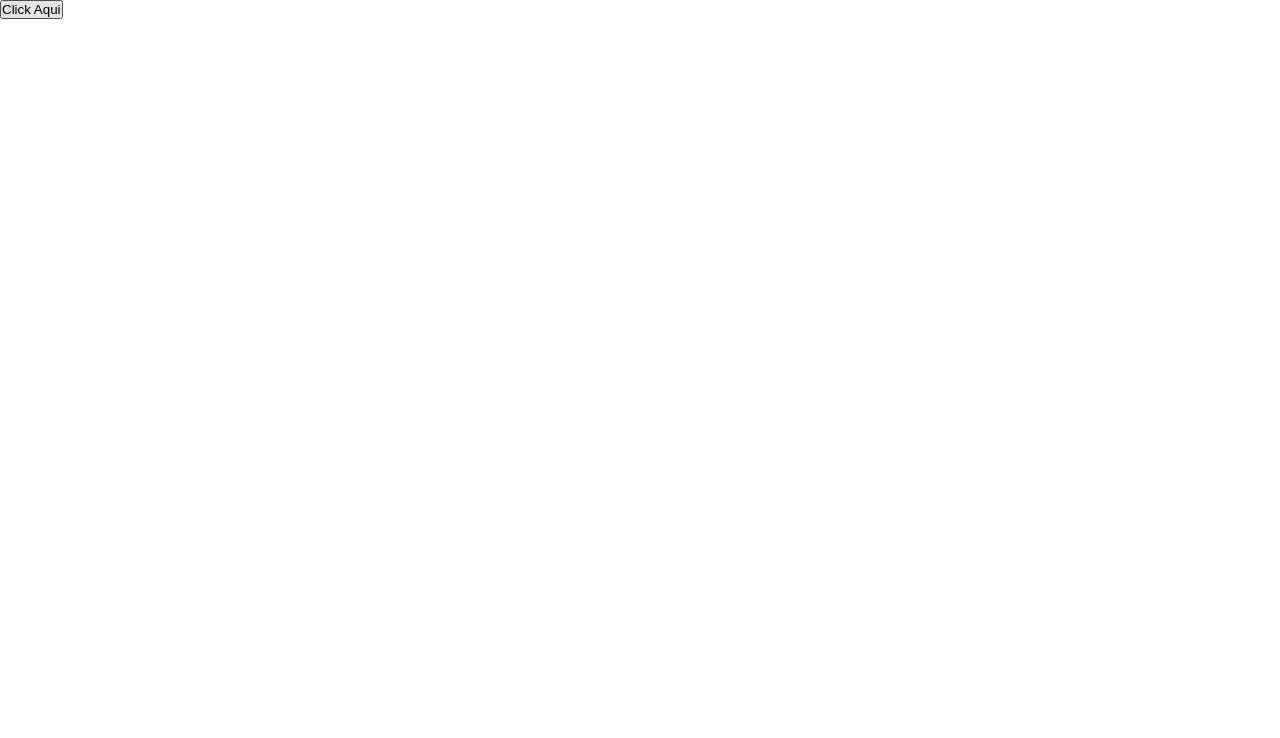
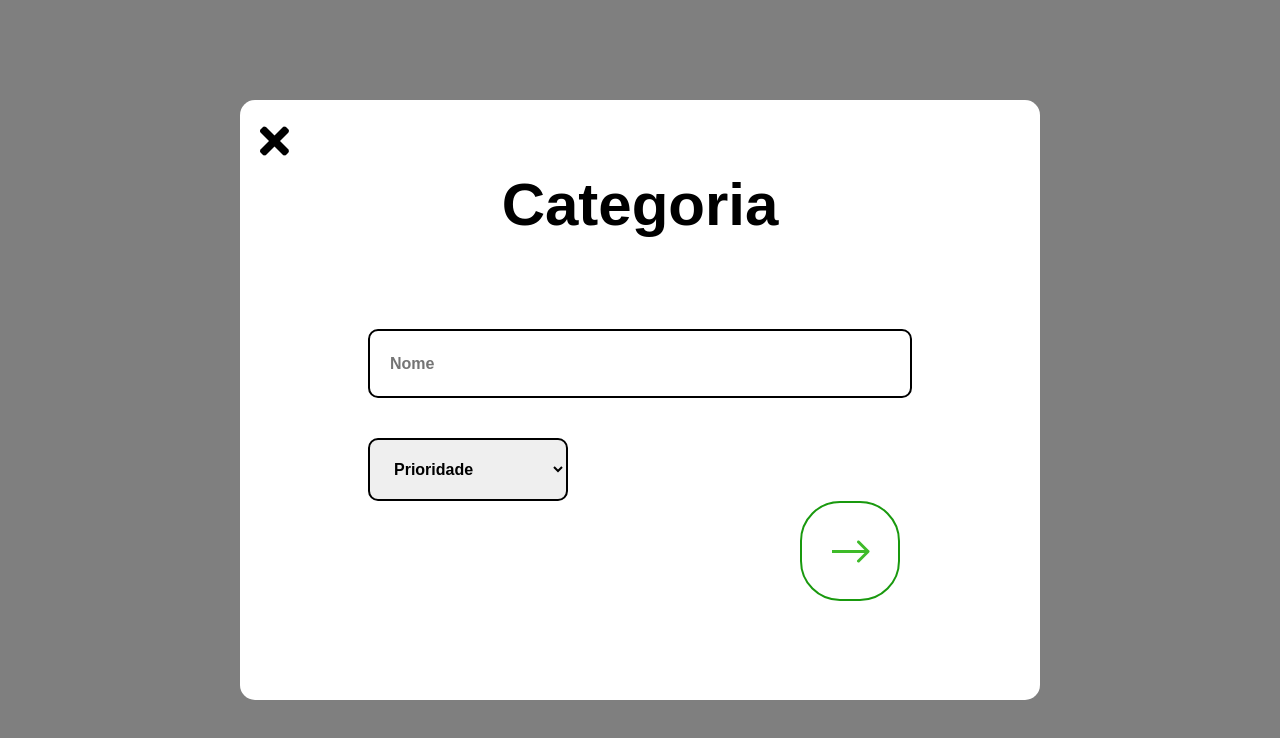
Before and after one commit to Matheus-BM/QrMenu, a React (Create React App) app in the folder client/: page /modaltemp3 in a window 1280 px wide. Shown: the top 738 px of the page. Built offline with nearby package versions, Linux system fonts and the light colour scheme.

Commit message:
fix modal css

```diff
--- a/client/src/App.js
+++ b/client/src/App.js
@@ -8,59 +8,24 @@ import PrivateRoute from "./utils/PrivateRoute";
 import QrCode from "./pages/QrCode/QrCode";
 import PersonalData from "./pages/PersonalData/PersonalData";
 import PedidosProvider from "./ListMenuItems";
-import Modal from "./components/Modal/Modal";
-import Modal2 from "./components/Modal2/Modal2.js";
-import Modal3 from "./components/Modal3/Modal3.js";
+import ModalEditCategora from "./components/ModalEditCategora/ModalEditCategora";
+import ModalRemoveCategoria from "./components/ModalRemoveCategoria/ModalRemoveCategora";
 import { CategoriaMenu, ModalPedido, Title } from "./components/index";
+import ModalAddCategoria from "./components/ModalAddCategoria/ModalAddCategoria.js";
 
 function App() {
   return (
     <Router>
       <Routes>
-        <Route exact path="/modaltemp" element={<Modal />} />
-        <Route exact path="/modaltemp2" element={<Modal2 />} />
-        <Route exact path="/modaltemp3" element={<Modal3 />} />
+        <Route exact path="/modaltemp" element={<ModalEditCategora />} />
+        <Route exact path="/modaltemp2" element={<ModalRemoveCategoria/>} />
+        <Route exact path="/modaltemp3" element={<ModalAddCategoria />} />
         <Route exact path="/" element={<WelcomePage />} />
-        <Route
-          exact
-          path="/auth"
-          element={
-            <PublicRoute>
-              {" "}
-              <AuthPage />{" "}
-            </PublicRoute>
-          }
-        />
-        <Route
-          exact
-          path="/Dashboard"
-          element={
-            <PrivateRoute>
-              {" "}
-              <MenuCreate />{" "}
-            </PrivateRoute>
-          }
-        />
-        <Route
-          path="/Dashboard/QrCode"
-          element={
-            <PrivateRoute>
-              {" "}
-              <QrCode />{" "}
-            </PrivateRoute>
-          }
-        />
-        <Route
-          path="/Dashboard/DadosPessoais"
-          element={
-            <PrivateRoute>
-              <PersonalData />
-            </PrivateRoute>
-          }
-        />
-        <Route
-          exact
-          path="/:nomeRestaurante"
+        <Route exact path="/auth"element={ <PublicRoute><AuthPage /> </PublicRoute>}/>
+        <Route exact path="/Dashboard" element={<PrivateRoute>  <MenuCreate /></PrivateRoute>} />
+        <Route path="/Dashboard/QrCode"element={<PrivateRoute><QrCode /></PrivateRoute>}/>
+        <Route path="/Dashboard/DadosPessoais"element={<PrivateRoute><PersonalData /></PrivateRoute>}/>
+        <Route exact path="/:nomeRestaurante"
           element={
             <div className="fundo">
               <PedidosProvider>
--- a/client/src/components/CreateMenu/CreateMenu.js
+++ b/client/src/components/CreateMenu/CreateMenu.js
@@ -1,20 +1,29 @@
-import React from "react";
+import React,{ useState} from "react";
 import "./CreateMenu.css";
+import ModalAddCategoria from "../ModalAddCategoria/ModalAddCategoria";
+import ModalEditCategora from "../ModalEditCategora/ModalEditCategora";
+import ModalRemoveCategora from "../ModalRemoveCategoria/ModalRemoveCategora";
 
 function CreateMenu() {
+
+  const [toggleModal, setToggleModal] = useState(false)
+  const [toggleEditCategoria, setToggleEditCategoria] = useState(false)
+  const [toggleDeleteCategoria, setToggleDeleteCategoria] = useState(false)
   return (
     <div id="main">
       <div id="logo"></div>
       <h1 id="main-titulo">Crie seu Menu</h1>
+
       <fieldset id="teste">
         <div id="ladoA">
-          <div id="create-category" className="emoji-main">
-            <h3 className="emoji-title">Adicione Categorias</h3>
+
+          <div id="create-category" className="emoji-main" onClick={()=>setToggleModal(true)} >
+            <h3 className="emoji-title" >Adicione Categorias</h3>
           </div>
-          <div id="edit-category" className="emoji-main">
+          <div id="edit-category" className="emoji-main" onClick={()=>setToggleEditCategoria(true)}>
             <h3 className="emoji-title">Editar Categorias</h3>
           </div>
-          <div id="remove-category" className="emoji-main">
+          <div id="remove-category" className="emoji-main" onClick={()=>setToggleDeleteCategoria(true)}>
             <h3 className="emoji-title">Remova Categorias</h3>
           </div>
         </div>
@@ -30,7 +39,10 @@ function CreateMenu() {
           </div>
         </div>
       </fieldset>
-    </div>
+      {toggleModal?<ModalAddCategoria onClose={()=>setToggleModal(false)} />:null}
+      {toggleEditCategoria?<ModalEditCategora onClose={()=>setToggleEditCategoria(false)}/>:null}
+      {toggleDeleteCategoria?<ModalRemoveCategora onClose={()=>setToggleDeleteCategoria(false)}/>:null}
+      </div>
   );
 }
 
--- a/client/src/components/Modal3/Modal3.css
+++ b/client/src/components/ModalAddCategoria/ModalAddCategoria.css
@@ -16,7 +16,7 @@
   animation-duration: 1s;
 }
 
-.modal {
+.ModalAddCategoria {
   height: 600px;
   width: 800px;
   background-color: white;
@@ -39,33 +39,42 @@
   }
 }
 
-input {
+#fundin input {
   width: 500px;
   border: 2px solid black;
   border-radius: 10px;
-  margin-left: 10%;
+  margin: auto;
+  padding: 20px;
+  font-weight: bold;
+  font-size: 16px;
 }
 
 select {
   width: 200px;
-  margin-top: 10%;
-  margin-left: 10%;
-  padding: 10px;
+  margin-top: 5%;
+  margin-left:16%;
   border: 2px solid black;
   border-radius: 10px;
+  padding: 20px;
+  font-weight: bold;
+  font-size: 16px;
 }
 
 #form-modal {
   margin-top: 10%;
+
 }
 
 #btn-form {
   width: 100px;
   height: 100px;
-  margin-left: 60%;
+  margin-left: 70%;
   background-color: transparent;
   border: 2px solid #19990e;
   border-radius: 40px 40px 40px 40px;
+  background-image: url(../../img/Arrow\ 6.png) ;
+  background-repeat: no-repeat;
+  background-position: center;
 }
 
 #btn-form:hover {
--- a/client/src/components/Modal3/Modal3.js
+++ b/client/src/components/ModalAddCategoria/ModalAddCategoria.js
@@ -1,7 +1,12 @@
-import React from "react";
-import "./Modal3.css";
+import React,{useEffect} from "react";
+import "./ModalAddCategoria.css";
 
-function Modal() {
+function Modal({onClose=()=>{}}) {
+
+  useEffect(() => {
+    ModalActive()
+  }, [])
+
   const ModalActive = () => {
     let modal = document.querySelector(".modal");
     modal.style.display = "block";
@@ -16,27 +21,25 @@ function Modal() {
 
     let fundin = document.querySelector("#fundin");
     fundin.style.backgroundColor = "transparent";
+    onClose();
   };
 
   return (
     <div>
       <div id="fundin">
-        <button id="btnzin" onClick={ModalActive}>
-          Click Aqui
-        </button>
         <div className="modal">
-          <div id="x" onClick={ModalDesactive}></div>
+          <div id="x" onClick={()=> ModalDesactive()}></div>
           <h1 id="title-category">Categoria</h1>
 
           <div id="form-modal">
             <form>
               <input placeholder="Nome" type="text" required />
-              <select required>
-                <option selected disabled value="">
+              <select defaultValue="1" required>
+                <option disabled value="1">
                   Prioridade
                 </option>
-                <option>dormir</option>
-                <option>acordar</option>
+                <option value="2">dormir</option>
+                <option value="3">acordar</option>
               </select>
 
               <button id="btn-form"></button>
--- a/client/src/components/Modal2/Modal2.css
+++ b/client/src/components/ModalEditCategora/ModalEditCategora.css
@@ -12,12 +12,13 @@
   font-size: 60px;
 }
 
-.emoji-side-trash {
-  background: url(../../img/trash-alt-solid\ red\ 2.png);
+.emoji-side {
+  background: url(../../img/pencil-alt-solid\ 2.png);
   background-repeat: no-repeat;
   height: 50px;
   width: 50px;
   cursor: pointer;
+  margin-right: 50px;
 }
 
 #emojis {
@@ -56,6 +57,9 @@
   background-color: transparent;
   animation: animate;
   animation-duration: 1s;
+  position: absolute;
+  top:0;
+  left: 0;
 }
 
 .modal {
@@ -66,10 +70,13 @@
   top: 50%;
   left: 50%;
   transform: translate(-50%, -50%);
-  border-radius: 15px;
   display: none;
   animation: animate;
   animation-duration: 1s;
+}
+
+.categories{
+  width: 100%;
 }
 
 @keyframes animate {
--- a/client/src/components/Modal/Modal.js
+++ b/client/src/components/ModalRemoveCategoria/ModalRemoveCategora.js
@@ -1,7 +1,13 @@
-import React from "react";
-import "./Modal.css";
+import React,{useEffect} from "react";
+import "./ModalRemoveCategoria.css";
 
-function Modal() {
+function ModalRemoveCategora({onClose=()=>{}}) {
+
+
+  useEffect(() => {
+    ModalActive();
+  }, [])
+
   const ModalActive = () => {
     let modal = document.querySelector(".modal");
     modal.style.display = "block";
@@ -16,6 +22,7 @@ function Modal() {
 
     let fundin = document.querySelector("#fundin");
     fundin.style.backgroundColor = "transparent";
+    onClose();
   };
 
   return (
@@ -26,21 +33,17 @@ function Modal() {
         </button>
         <div className="modal">
           <div id="x" onClick={ModalDesactive}></div>
-          <h1 id="title-category">Escolha a Categoria</h1>
+          <h1 id="title-category">Remova Categoria</h1>
           <fieldset id="field">
-            <div id="category">
-              <h2 className="h2">Categoria 1</h2>
-              <h2 className="h2">Categoria 2</h2>
-              <h2 className="h2">Categoria 3</h2>
-              <h2 className="h2">Categoria 4</h2>
-              <h2 className="h2">Categoria 5</h2>
-            </div>
-            <div id="emojis">
-              <div className="emoji-side"></div>
-              <div className="emoji-side"></div>
-              <div className="emoji-side"></div>
-              <div className="emoji-side"></div>
-              <div className="emoji-side"></div>
+            <div className="categories">
+              <div id="category">
+                <h2 className="h2">Categoria 1</h2>
+                <div className="emoji-side-trash"></div>
+              </div>
+              <div id="category">
+                <h2 className="h2">Categoria 1</h2>
+                <div className="emoji-side-trash"></div>
+              </div>
             </div>
           </fieldset>
         </div>
@@ -49,4 +52,4 @@ function Modal() {
   );
 }
 
-export default Modal;
+export default ModalRemoveCategora;
--- a/client/src/components/Modal/Modal.css
+++ b/client/src/components/ModalRemoveCategoria/ModalRemoveCategoria.css
@@ -12,23 +12,22 @@
   font-size: 60px;
 }
 
-.emoji-side {
-  background: url(../../img/pencil-alt-solid\ 2.png);
+.emoji-side-trash {
+  background: url(../../img/trash-alt-solid\ red\ 2.png);
   background-repeat: no-repeat;
   height: 50px;
   width: 50px;
   cursor: pointer;
-}
 
-#emojis {
-  display: flex;
-  flex-direction: column;
 }
 
 #category {
   display: flex;
-  flex-direction: column;
+  flex-direction: row;
+  text-align: center;
   margin-bottom: 5%;
+  width: 100%;
+  justify-content: space-between;
 }
 
 #field {
@@ -43,11 +42,12 @@
   justify-content: space-around;
 }
 
-.h2 {
-  margin-top: 15%;
+  #category .h2 {
+  margin-top: 0;
   height: 30px;
   width: 200px;
   font-size: 30px;
+  margin-left: 50px;
 }
 
 #fundin {
@@ -66,6 +66,7 @@
   top: 50%;
   left: 50%;
   transform: translate(-50%, -50%);
+  border-radius: 15px;
   display: none;
   animation: animate;
   animation-duration: 1s;
--- a/client/src/pages/AuthPage/AuthPage.js
+++ b/client/src/pages/AuthPage/AuthPage.js
@@ -58,7 +58,6 @@ function Auth_page() {
     }).then(response =>{
       setLoading(false);
       setUserSession(response.data.token,response.data.user);
-
       navigate('/Dashboard');
     }).catch(error =>{
       if(!error.response){
```
Also changed, not shown: client/src/components/ModalEditCategora/ModalEditCategora.js (renamed from client/src/components/Modal2/Modal2.js, +21 -18 lines), 1 other file (tests, documents, lock files or other folders).
